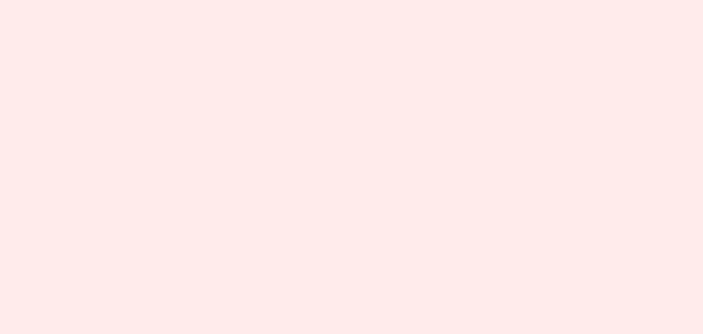
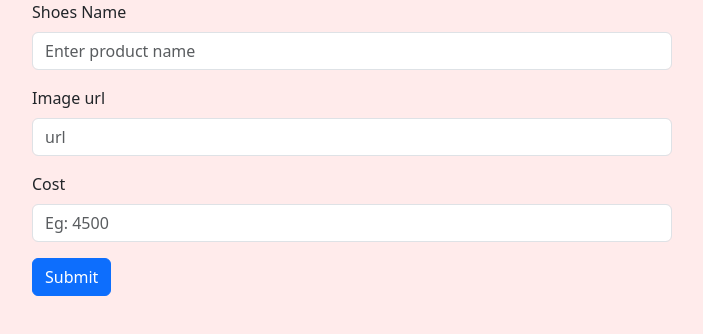
Before and after one commit to rathishs17/E-learning-website, a React (Create React App) app in the folder mywebpage/: page /form in a window 1280 px wide. Before the commit this address had no page. Shown: the top 334 px of the page, without its empty margins (288-991 px from the left). Built offline with nearby package versions, Linux system fonts and the light colour scheme.

Commit message:
add and delete

```diff
--- a/mywebpage/package.json
+++ b/mywebpage/package.json
@@ -12,6 +12,7 @@
     "@testing-library/jest-dom": "^5.17.0",
     "@testing-library/react": "^13.4.0",
     "@testing-library/user-event": "^13.5.0",
+    "axios": "^1.6.5",
     "bootstrap": "^5.3.2",
     "react": "^18.2.0",
     "react-bootstrap": "^2.9.1",
--- a/mywebpage/src/App.js
+++ b/mywebpage/src/App.js
@@ -7,6 +7,10 @@ import Types11 from './secondpage';
 import Checkout from './payment';
 import Homepage1 from './afterpayment';
 import ResponsiveAppBar from './admin';
+import 'bootstrap/dist/css/bootstrap.min.css';
+import CardContainer from "./CardContainer";
+import FormProductData from "./formproductdata";
+
 function App() {
   const appStyle = {
     backgroundColor: '#FFEBEB',
@@ -17,6 +21,12 @@ function App() {
     <div style={appStyle}>
 
   <Routes>
+  <React.Fragment>
+
+  <Route path="/card-container" element={<CardContainer />} />
+  <Route path="/form" element={<FormProductData />} />
+
+
   <Route path="/login" element={<Loginpage/>}/>
   <Route path="/" element={<Homepage/>}/>
   <Route path="/signuppage" element={<Signuppage/>}/>
@@ -24,10 +34,11 @@ function App() {
   {/* <Route path="/studentprofile" element={<StudentProfile/>}/>  */}
   <Route path="/coursepage" element={<Types11/>}/>
   <Route path="/admin" element={<ResponsiveAppBar/>}/>
-
   <Route path="/payment" element={<Checkout/>}/>
   <Route path="/coursecontent" element={<Homepage1/>}/>
-
+  {/* <CardContainer/>
+  <FormProductData/> */}
+  </React.Fragment>
 
 </Routes>
 </div>
--- /dev/null
+++ b/mywebpage/src/CardContainer.js
@@ -0,0 +1,27 @@
+import { useState, useEffect } from "react";
+import axios from "axios";
+import ProCard from "./cards";
+// hooks: manipulate date in react js
+function CardContainer() {
+        const [product, setProduct] = useState([])
+
+        async function fetchdata(){
+                const response =await axios('http://localhost:1000/');
+                setProduct(response.data)
+        }
+        useEffect(fetchdata,[])
+
+
+        return (
+                <div className="container d-flex flex-wrap gap-5 justify-content-center">
+                {
+                        product.map(v=>{
+                                return <ProCard key={v.name} data={v}/>
+                        })
+                }
+
+                </div>
+        )
+}
+
+export default CardContainer;
--- /dev/null
+++ b/mywebpage/src/cards.js
@@ -0,0 +1,27 @@
+import axios from "axios";
+import Button from "react-bootstrap/Button";
+import Card from "react-bootstrap/Card";
+
+function ProCard({ data }) {
+  const deleteProduct = (name) => {
+     axios.delete(`http://localhost:1000/deleteProduct/${name}`)
+     .then(()=>{console.log('deleted');})
+     .catch(()=>{console.log('Could not delete it');})
+  };
+  return (
+    <Card style={{ width: "18rem" }}>
+      <Card.Img variant="top" height="300px" src={data.img} />
+      <Card.Body>
+        <Card.Title>{data.name}</Card.Title>
+        <div>
+          <Button variant="primary" className="me-4">Add to Cart : {data.cost}</Button>
+          <Button variant="danger" onClick={() => deleteProduct(data.name)}>
+            Delete
+          </Button>
+        </div>
+      </Card.Body>
+    </Card>
+  );
+}
+
+export default ProCard;
--- /dev/null
+++ b/mywebpage/src/formproductdata.js
@@ -0,0 +1,36 @@
+import React,{useState} from 'react'
+import { Form,Button } from 'react-bootstrap';
+import axios from 'axios';
+export default function FormProductData() {
+        const [formData, setFormData] = useState({
+                name:"",
+                img:"",
+                cost:0
+        })
+        const sumbitForm=(e)=>{
+                axios.post('http://localhost:1000/newProduct',formData)
+        }
+  return (
+        <Form className="w-50 m-auto" >
+          <Form.Group className="mb-3" controlId="formBasicEmail">
+            <Form.Label>Shoes Name</Form.Label>
+            <Form.Control type="text" onChange={(e)=>{setFormData({ ...formData, name:e.target.value })}} placeholder="Enter product name" />
+
+          </Form.Group>
+
+          <Form.Group className="mb-3" controlId="formBasicPassword">
+            <Form.Label>Image url</Form.Label>
+            <Form.Control type="text" onChange={(e)=>{setFormData({ ...formData, img:e.target.value })}}  placeholder="url" />
+          </Form.Group>
+          <Form.Group className="mb-3" controlId="formBasicPassword">
+            <Form.Label>Cost</Form.Label>
+            <Form.Control type="number" onChange={(e)=>{setFormData({ ...formData, cost:e.target.value })}}  placeholder="Eg: 4500" />
+          </Form.Group>
+
+          <Button variant="primary" onClick={sumbitForm} >
+            Submit
+          </Button>
+
+        </Form>
+  )
+}
```
Also changed, not shown: 1 other file (tests, documents, lock files or other folders).
